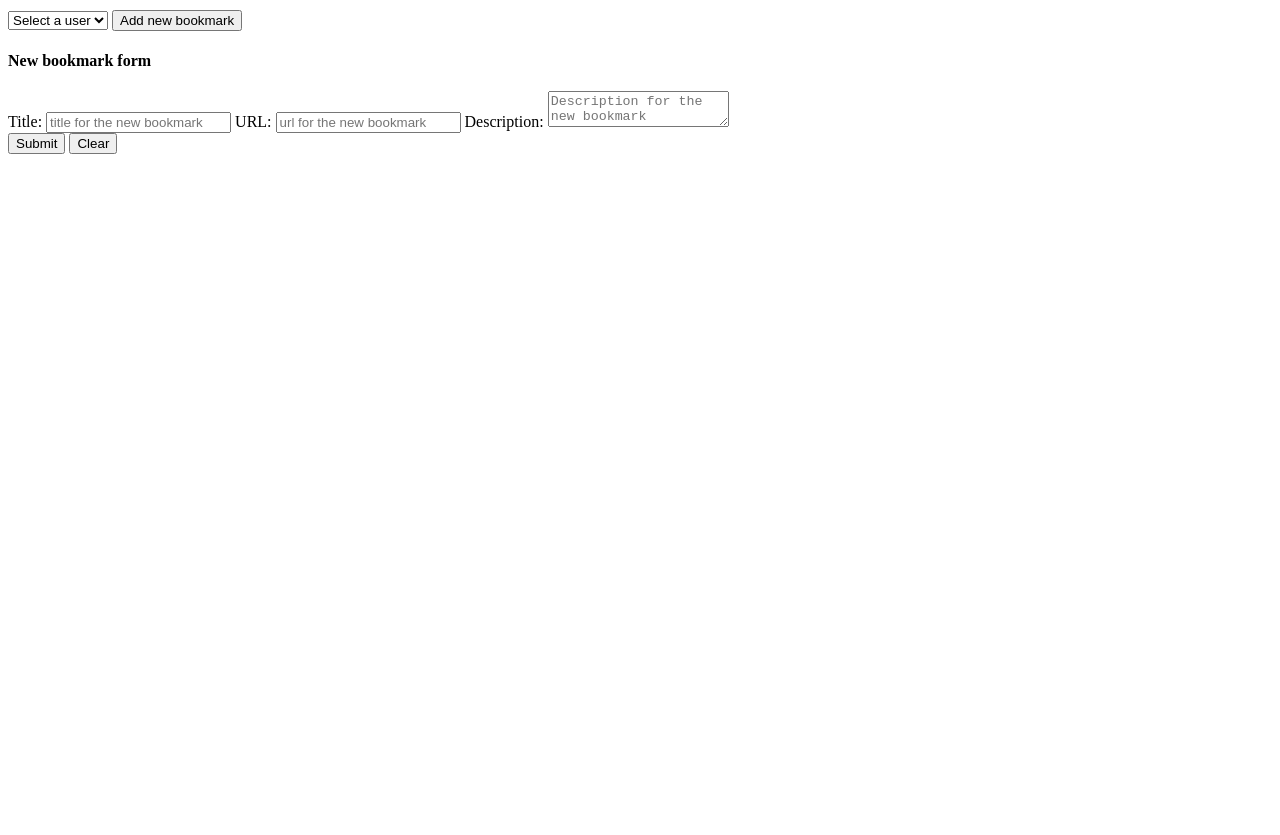
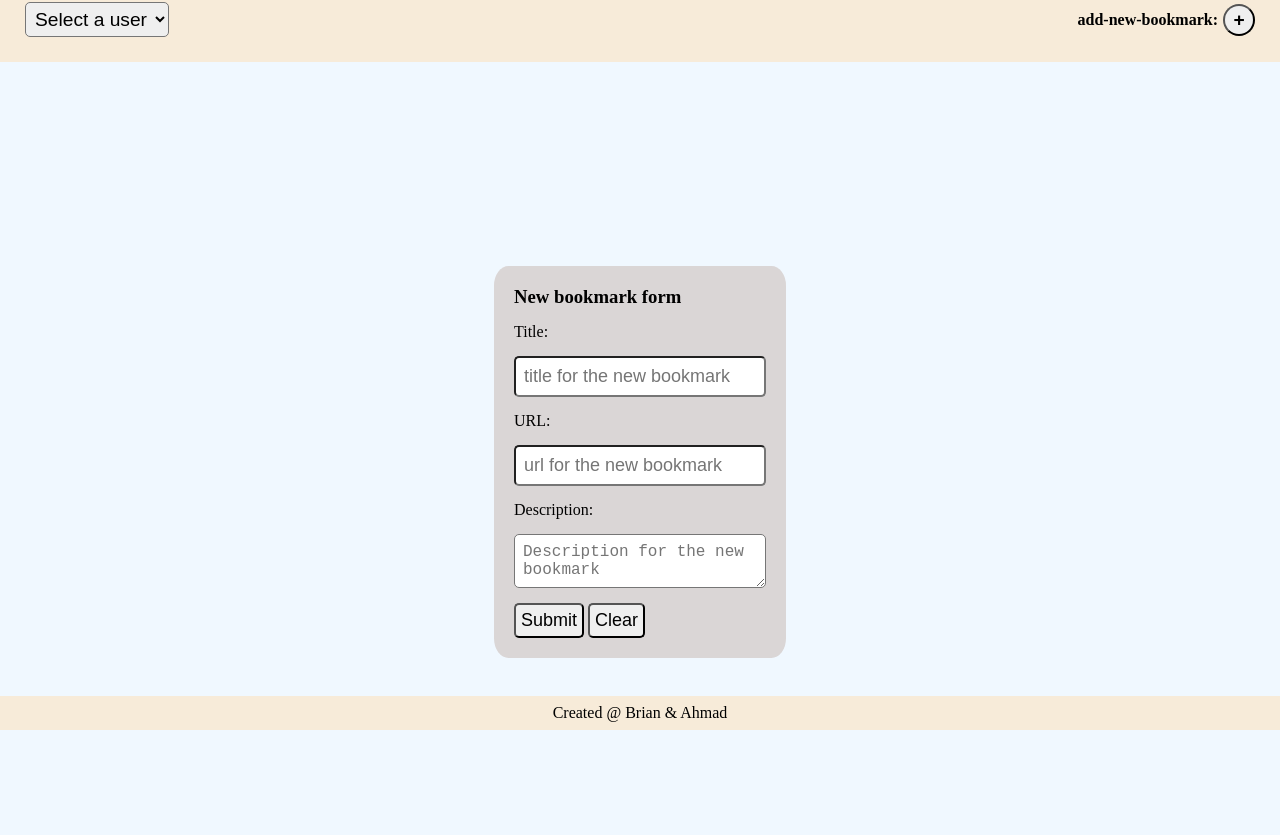
Before and after one commit to TzeMingHo/Project-shared-Bookmarks, a website with bundled scripts: page index.html in a window 1280 px wide. Shown: the part 70-905 px from the top of the page. Before the commit the page ends 800 px from the top, so only its background shows below. Built offline with nearby package versions, Linux system fonts and the light colour scheme.

Commit message:
added some css

```diff
--- a/index.html
+++ b/index.html
@@ -10,16 +10,23 @@
   <body>
     <header>
       <h1>Shared Bookmarks</h1>
-      <div class="nav-bar">
-        <select id="user-select">
-          <option id="default-option" value="">Select a user</option>
-        </select>
-        <button id="add-new-bookmark">Add new bookmark</button>
+      <div id="nav-bar">
+        <div id="user-select-field">
+          <select id="user-select">
+            <option id="default-option" value="">Select a user</option>
+          </select>
+        </div>
+        <div id="add-new-bookmark-field">
+          <label for="add-new-bookmark">add-new-bookmark:</label>
+          <button id="add-new-bookmark" name="add-new-bookmark" type="button">
+            +
+          </button>
+        </div>
       </div>
     </header>
     <main>
       <form id="bookmark-form">
-        <h4 id="bookmark-header">New bookmark form</h4>
+        <h3 id="bookmark-header">New bookmark form</h3>
         <label for="bookmark-title">Title:</label>
 
         <input
@@ -45,11 +52,20 @@
           name="bookmark-description"
           placeholder="Description for the new bookmark"
         ></textarea>
-        <div class="button-field">
-          <button id="bookmark-submit" type="submit">Submit</button>
-          <button id="bookmark-clear" type="reset">Clear</button>
+        <div id="button-field">
+          <button
+            class="bookmark-form-button"
+            id="bookmark-submit"
+            type="submit"
+          >
+            Submit
+          </button>
+          <button class="bookmark-form-button" id="bookmark-clear" type="reset">
+            Clear
+          </button>
         </div>
       </form>
     </main>
+    <footer>Created @ Brian & Ahmad</footer>
   </body>
 </html>
--- a/styles.css
+++ b/styles.css
@@ -0,0 +1,110 @@
+* {
+  margin: 0;
+  padding: 0;
+  box-sizing: border-box;
+}
+
+:root {
+  --header-color: rgb(247, 235, 217);
+}
+
+html,
+body {
+  height: 100%;
+}
+
+header {
+  padding: 25px;
+  background-color: var(--header-color);
+  display: flex;
+  flex-direction: column;
+  justify-content: center;
+  align-items: center;
+  gap: 10px;
+}
+
+#nav-bar {
+  display: flex;
+  justify-content: flex-start;
+  gap: 5px;
+  width: 100%;
+}
+
+#user-select-field {
+  width: 50%;
+}
+
+#user-select {
+  font-size: larger;
+  border-radius: 5px;
+  padding: 5px;
+}
+
+#user-select:hover,
+#add-new-bookmark:hover {
+  background-color: rgb(138, 204, 204);
+  color: white;
+}
+
+#add-new-bookmark-field {
+  width: 50%;
+  display: flex;
+  justify-content: flex-end;
+  align-items: center;
+  gap: 5px;
+  font-weight: bold;
+}
+
+#add-new-bookmark {
+  width: 2rem;
+  height: 2rem;
+  border-radius: 50%;
+  font-size: larger;
+  font-weight: bolder;
+}
+
+/* main */
+
+main {
+  display: flex;
+  flex-direction: column;
+  justify-content: center;
+  align-items: center;
+  height: 100%;
+  background-color: aliceblue;
+}
+
+/* bookmark-form */
+
+#bookmark-form {
+  background-color: rgb(218, 214, 214);
+  max-width: 100%;
+  border-radius: 5%;
+  padding: 20px;
+  display: flex;
+  flex-direction: column;
+  gap: 15px;
+}
+
+#bookmark-form input,
+textarea {
+  min-height: 35px;
+  font-size: large;
+  padding: 8px;
+  border-radius: 5px;
+}
+
+.bookmark-form-button {
+  font-size: large;
+  padding: 5px;
+  border-radius: 5px;
+}
+
+footer {
+  position: fixed;
+  width: 100%;
+  bottom: 0px;
+  background-color: var(--header-color);
+  padding: 8px;
+  text-align: center;
+}
```
